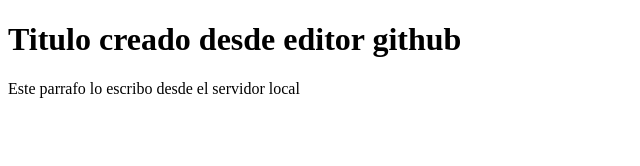
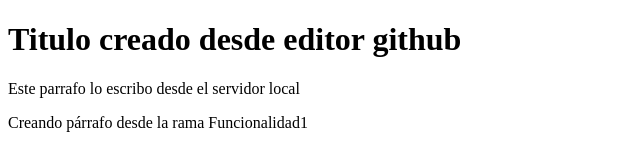
Before and after one commit to flopez918/proyectoc, a plain HTML site: page index.html in a window 1280 px wide. Shown: the whole page, without its empty margins (0-640 px from the left). Drawn offline with Linux system fonts and the light colour scheme.

Commit message:
Se agrego parrafo desde la rama funcionalidad1

```diff
--- a/index.html
+++ b/index.html
@@ -11,5 +11,7 @@
 
     <p>Este parrafo lo escribo desde el servidor local</p>
 
+    <p>Creando párrafo desde la rama Funcionalidad1</p>
+
 </body>
 </html>
```
